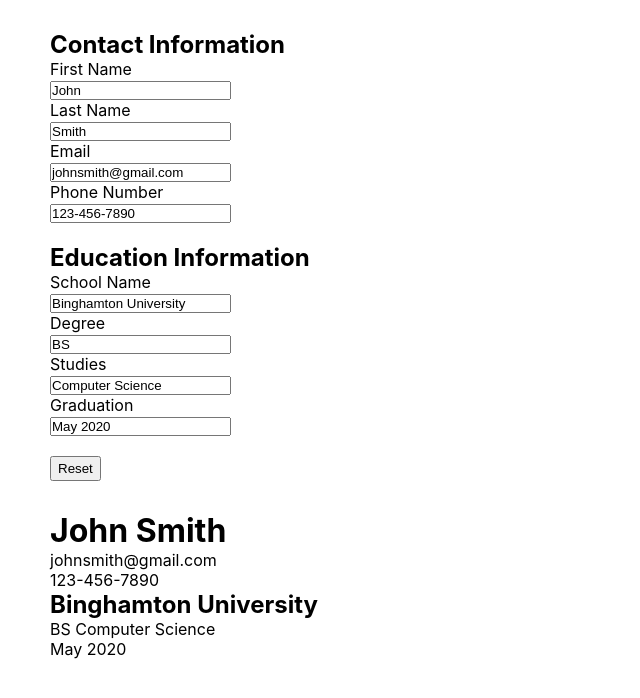
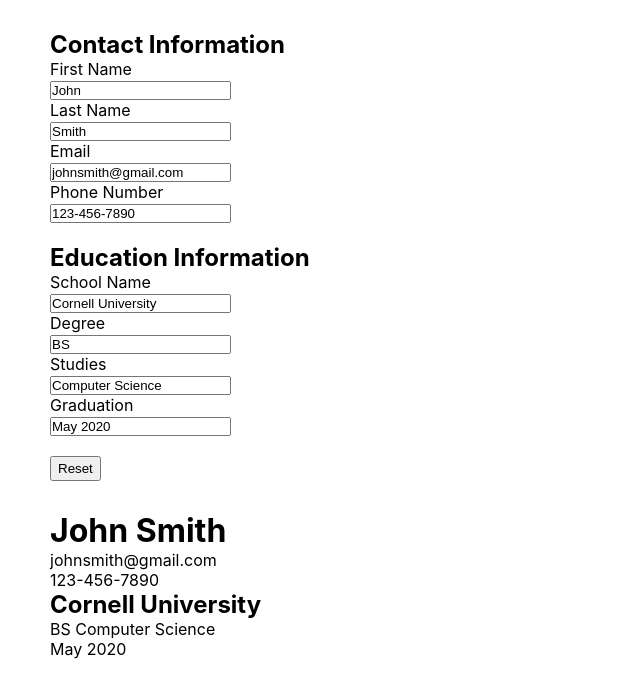
Before and after one commit to Derrickdog/profile-creator, a React (Create React App) app: page / in a window 1280 px wide. Shown: the top 698 px of the page, without its empty margins (0-640 px from the left). Built offline with nearby package versions, Linux system fonts and the light colour scheme.

Commit message:
Remove gpa

```diff
--- a/src/components/FormGeneral.js
+++ b/src/components/FormGeneral.js
@@ -10,10 +10,9 @@ class FormGeneral extends Component {
          lastName: 'Smith',
          email: 'johnsmith@gmail.com',
          phoneNumber: '123-456-7890',
-         schoolName: 'Binghamton University',
+         schoolName: 'Cornell University',
          degree: 'BS',
          studies: 'Computer Science',
-         gpa: '3.9',
          graduationDate: 'May 2020'
       }
     }
@@ -66,12 +65,6 @@ class FormGeneral extends Component {
       })
     }
 
-    handleGpa = (e) => {
-      this.setState({
-          gpa: e.target.value
-      })
-    }
-
     handleGraduation = (e) => {
       this.setState({
           graduationDate: e.target.value
@@ -87,13 +80,12 @@ class FormGeneral extends Component {
         schoolName: '',
         degree: '',
         studies: '',
-        gpa: '',
         graduationDate: ''
       })
     }
 
   render() {
-    const { firstName, lastName, email, phoneNumber, schoolName, degree, studies, gpa, graduationDate } = this.state;
+    const { firstName, lastName, email, phoneNumber, schoolName, degree, studies, graduationDate } = this.state;
     return (
       <div>
         <form onSubmit={this.handleSubmit}>
@@ -134,10 +126,6 @@ class FormGeneral extends Component {
                 <label>Graduation</label><br />
                 <input type='text' value={graduationDate} onChange={this.handleGraduation} />
             </div>
-            {/* <div>
-                <label>GPA</label><br />
-                <input type='number' value={gpa} onChange={this.handleGpa} />
-            </div> */}
           </div>
           <button type='reset' onClick={this.handleReset}>Reset</button>
         </form>
```
